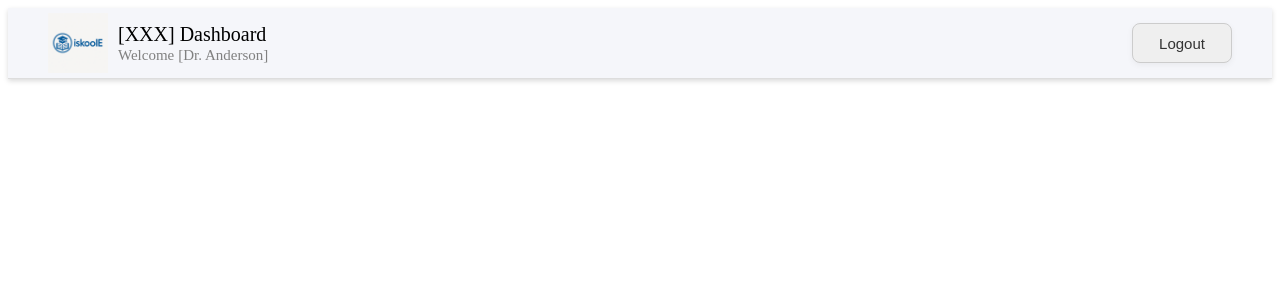
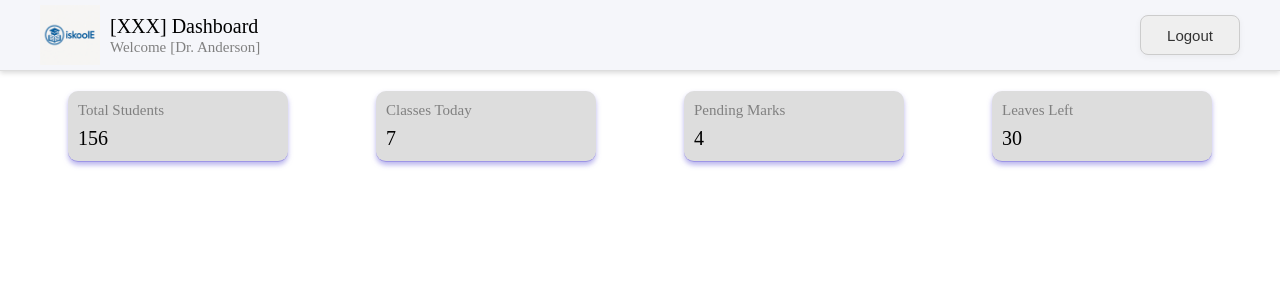
Before and after one commit to senirudevidu/Project-IskolE, a PHP site: page /app/Views/layouts/sumTab.php in a window 1280 px wide. Shown: the top 300 px of the page. Run offline with PHP 8.4, Linux system fonts and the light colour scheme.

Commit message:
create sumTab.php and sumTab.css

```diff
--- a/app/Views/layouts/sumTab.php
+++ b/app/Views/layouts/sumTab.php
@@ -2,9 +2,35 @@
 <html lang="en">
 <head>
     <meta charset="UTF-8">
+
     <meta name="viewport" content="width=device-width, initial-scale=1.0">
+    <base href="/projectIskole/">
+    <link rel="stylesheet" href="public/css/sumTab.css">
 </head>
 <body>
     <?php include 'header.php'; ?>
+    <div class="sum-boxes">
+        <div class="left-box-1">
+            <span class="left-box-1-title">Total Students</span>
+            <span class="left-box-1-value">156</span>
+        </div>
+
+        <div class="left-box-2">
+            <span class="left-box-2-title">Classes Today</span>
+            <span class="left-box-2-value">7</span>
+        </div>
+
+        <div class="left-box-3">
+            <span class="left-box-3-title">Pending Marks</span>
+            <span class="left-box-3-value">4</span>
+        </div>
+
+
+        <div class="left-box-4">
+            <span class="left-box-4-title">Leaves Left</span>
+            <span class="left-box-4-value">30</span>
+        </div>
+    </div>
+
 </body>
 </html>
--- /dev/null
+++ b/public/css/sumTab.css
@@ -0,0 +1,36 @@
+.sum-boxes{
+    display: flex;
+    flex-direction: row;
+    justify-content: space-evenly;
+    gap: 20px;
+    margin-top: 20px;
+}
+
+body{
+    margin: 0;
+    padding: 0;
+}
+
+.left-box-1, .left-box-2 , .left-box-3 , .left-box-4 {
+    background-color: #dddddd;
+    border-radius: 10px;
+    height: 50px;
+    width: 200px;
+    display: flex;
+    flex-direction: column;
+    justify-content: center;
+    padding: 10px;
+    border-bottom: 1px solid #9d95e6;
+    box-shadow: 0 3px 5px rgba(157, 149, 230,0.7);
+}
+
+.left-box-1-title, .left-box-2-title , .left-box-3-title , .left-box-4-title{
+    font-size: 15px;
+    color: gray;
+    padding-bottom: 8px;
+}
+
+.left-box-1-value, .left-box-2-value , .left-box-3-value , .left-box-4-value{
+    font-size: 20px;
+    font-weight: 540;
+}
```
